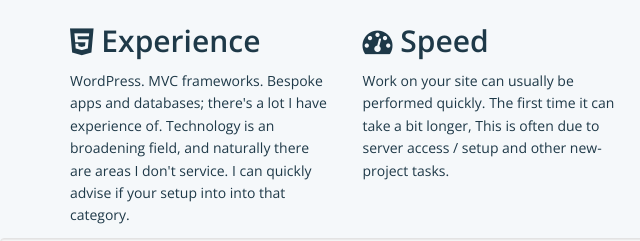
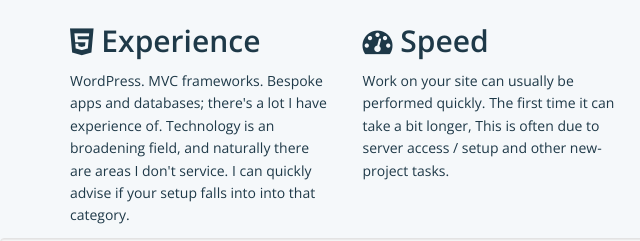
Before and after one commit to jezard/ifixwebsites.co.uk, a plain HTML site: page bootstrap-site/index.html in a window 1280 px wide. Shown: the part 784-1025 px from the top of the page, 0-640 px from the left. Drawn offline with nearby package versions, Linux system fonts and the light colour scheme.

Commit message:
grammar fix

```diff
--- a/bootstrap-site/index.html
+++ b/bootstrap-site/index.html
@@ -97,7 +97,7 @@
   <div class="row">
     <div class="col-lg-3 col-md-6 col-sm-6">
       <h2><i class="fa fa-html5"></i> Experience</h2>
-      <p>WordPress. MVC frameworks. Bespoke apps and databases; there's a lot I have experience of. Technology is an broadening field, and naturally there are areas I don't service. I can quickly advise if your setup into into that category.</p>
+      <p>WordPress. MVC frameworks. Bespoke apps and databases; there's a lot I have experience of. Technology is an broadening field, and naturally there are areas I don't service. I can quickly advise if your setup falls into into that category.</p>
     </div>
     <div class="col-lg-3 col-md-6 col-sm-6">
       <h2><em class="fa fa-tachometer"></em> Speed</h2>
```
